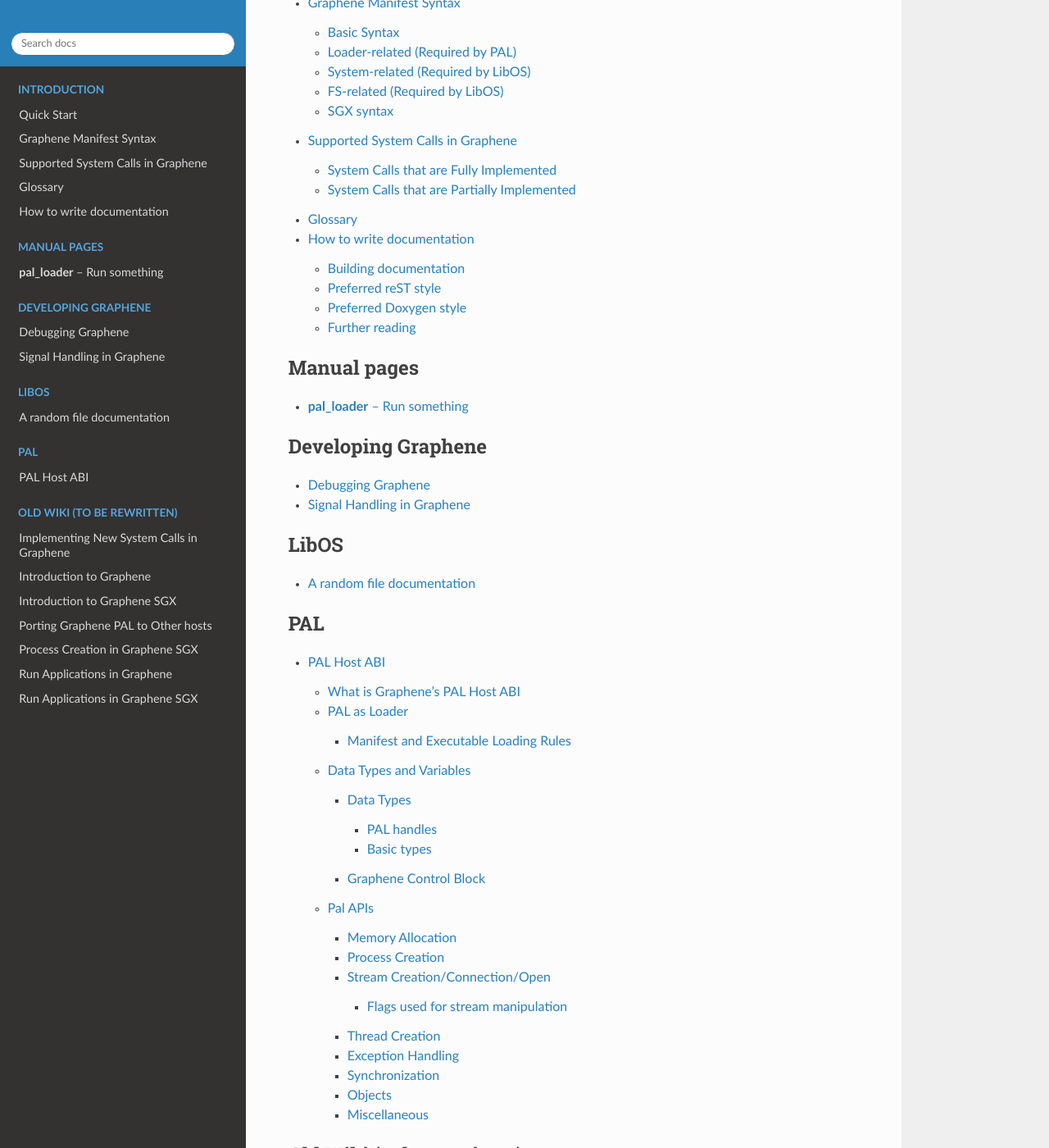
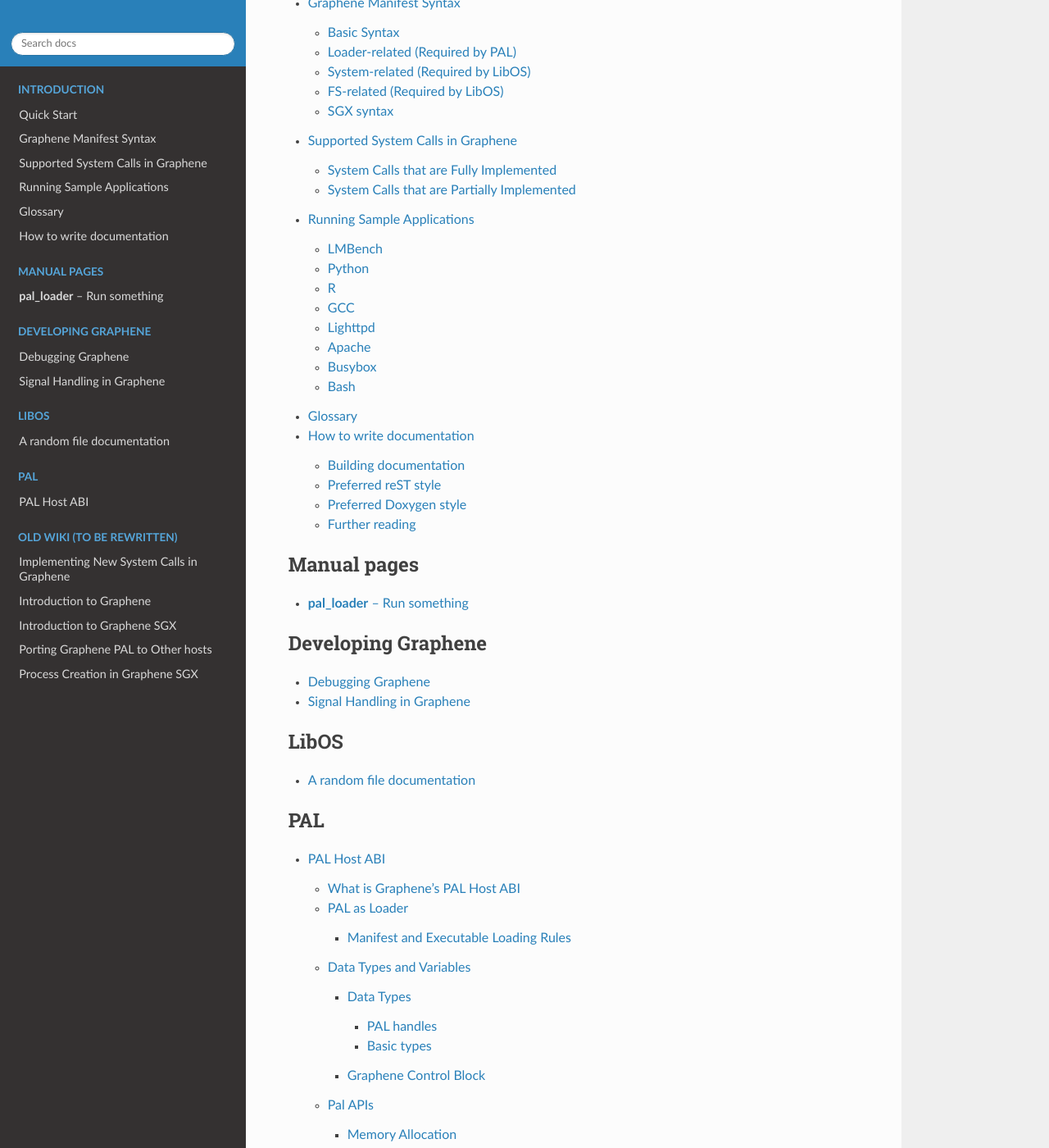
Before and after one commit to gramineproject/gramine, a Sphinx documentation site: the page built from Documentation/index.rst, in a window 1280 px wide and 1400 px high, scrolled down 5539 px. Shown: the whole window at 82% size. Built offline with Sphinx 7.4.7 and the Read the Docs theme 2.0.0, drawn with Linux system fonts in a browser that asks for light colours; some of the changed lines change nothing that is shown; some of the changed text lies outside the part shown.

Commit message:
[Docs] reSTify oldwiki/Run-Applications-in-Graphene[-SGX].md
Those went into a single file: sample-apps.rst.

```diff
--- a/Documentation/index.rst
+++ b/Documentation/index.rst
@@ -7,6 +7,7 @@
    quickstart
    manifest-syntax
    supported-syscalls
+   sample-apps
    glossary
    howto-doc
 
--- a/Documentation/oldwiki/Run-Applications-in-Graphene-SGX.md
+++ /dev/null
@@ -1,163 +0,0 @@
-# Run Applications in Graphene SGX
-
-We prepared and tested several applications to demonstrate Graphene-SGX usability. These applications
-can be directly built and run from the Graphene source:
-
-* [LMBench (v2.5)](#running-lmbench-in-graphene-sgx)
-* [Python](#running-python-in-graphene-sgx)
-* [R](#running-r-in-graphene-sgx)
-* [Lighttpd](#running-lighttpd-in-graphene-sgx)
-* [Apache](#running-apache-in-graphene-sgx)
-* [Busybox](#running-busybox-in-graphene-sgx)
-* [Bash](#running-bash-in-graphene-sgx)
-
-
-## Running LMBench in Graphene-SGX
-
-The LMBench source and scripts are stored in the directory `LibOS/shim/test/apps/lmbench`. Many
-convenient commands are written in the Makefile inside the directory. The following steps compile
-and run LMBench in a native environment and under Graphene-SGX:
-
-    cd LibOS/shim/test/apps/lmbench
-    make SGX=1                    # compile lmbench and generate manifest and signature
-    make SGX=1 sgx-tokens         # get enclave token
-    make SGX=1 test-graphene      # run the whole package in Graphene-SGX
-
-The result of native runs can be found in `lmbench-2.5/results/linux`. The result of Graphene-SGX
-runs can be found in `lmbench-2.5/results/graphene`. The file with the largest number as suffix
-will be the latest output. For debugging purposes, you may want to test each LMBench test
-individually. To do that, run the following commands:
-
-    cd LibOS/shim/test/apps/lmbench
-    cd lmbench-2.5/bin/linux/
-    SGX=1 ./pal_loader lat_syscall null    # run lat_syscall in Graphene-SGX
-
-To run the tcp and udp latency tests:
-
-    SGX=1 ./pal_loader lat_udp -s &        # starts a server
-    SGX=1 ./pal_loader lat_udp 127.0.0.1   # starts a client
-    SGX=1 ./pal_loader lat_udp -127.0.0.1  # kills the server
-
-## Running Python in Graphene-SGX
-
-To run Python, first generate the manifest and the signature, and retrieve the token:
-
-    cd LibOS/shim/test/apps/python
-    make SGX=1
-    make SGX=1 sgx-tokens
-
-You can run `python.manifest.sgx` as an executable to load any script. The manifest file is
-actually a script with a shebang that can be automatically loaded in PAL. Use the following
-commands:
-
-    ./python.manifest.sgx scripts/helloworld.py
-    ./python.manifest.sgx scripts/fibonacci.py
-
-## Running R in Graphene-SGX
-
-To run R, first prepare the manifest:
-
-    cd LibOS/shim/test/apps/r
-    make SGX=1
-    make SGX=1 sgx-tokens
-
-You can run `R.manifest.sgx` as an executable to load any script. The manifest file is actually
-a script with a shebang that can be automatically loaded in PAL. Use the following commands:
-
-    ./R.manifest.sgx -f scripts/sample.r
-
-## Running Lighttpd in Graphene-SGX
-
-Lighttpd can be used to test the TCP latency and throughput of Graphene-SGX, in either single-
-threaded or multi-threaded environment. The scripts and the source code for Lighttpd can be found
-in `LibOS/shim/test/apps/lighttpd`. To build Lighttpd, run the following commands:
-
-    cd LibOS/shim/test/apps/lighttpd
-    make SGX=1
-    make SGX=1 sgx-tokens
-
-The commands above will compile the source code, build the manifest file for Graphene-SGX, generate
-the configuration file for Lighttpd, and generate the HTML sample files. We prepared the following file
-samples:
-
-* `html/random/*.html`: random files (non-html) created with different sizes
-
-The server should be started manually and tested by running the ApacheBench (ab) benchmark from a
-remote client. To start the HTTP server, run one of the following commands:
-
-    make start-native-server  or  make SGX=1 start-graphene-server
-
-To start the server in a multi-threaded environment, run one of the following commands:
-
-    make start-multithreaded-native-server  or  make SGX=1 start-multithreaded-graphene-server
-
-For testing, use ApacheBench (ab). There is a script `run-apachebench.sh` that takes two arguments:
-the IP and the port. It runs 100,000 requests (`-n 100000`) with 25 to 200 maximum outstanding
-requests (`-c 25` to `-c 200`). The results are saved into the same directory, and all previous
-output files are overwritten.
-
-    make SGX=1 start-graphene-server
-    ./run-apachebench.sh <ip> <port>
-    # which internally calls:
-    #   ab -k -n 100000 -c [25:200] -t 10 http://ip:port/random/100.1.html
-
-## Running Apache in Graphene-SGX
-
-Apache is a commercial-class web server that can be used to test the TCP latency and throughput of
-Graphene. The scripts and the source code can be found in `LibOS/shim/test/apps/apache`. To build
-Apache, run the following commands:
-
-    cd LibOS/shim/test/apps/apache
-    make SGX=1
-    make SGX=1 sgx-tokens
-
-The commands above will compile the source code, build the manifest file for Graphene, generate
-the configuration file for Apache, and generate the HTML sample files (same as described in the
-[lighttpd section](#running-lighttpd-in-graphene-sgx)).
-
-The server can be started manually via one of the following commands:
-
-    make start-native-server  or  make SGX=1 start-graphene-server
-
-By default, the Apache web server is configured to run with 4 preforked worker processes and has
-PHP support enabled. To test Apache server with ab, run:
-
-    make SGX=1 start-graphene-server
-    ./run-apachebench.sh <ip> <port>
-    # which internally calls:
-    #   ab -k -n 100000 -c [25:200] -t 10 http://ip:port/random/100.1.html
-
-## Running Busybox in Graphene-SGX
-
-Busybox is a standalone shell including general-purpose system utilities. The scripts and the
-source code for Busybox is stored in `LibOS/shim/apps/busybox`. To build the source code with
-the proper manifest, run the following commands:
-
-    cd LibOS/shim/test/apps/busybox
-    make SGX=1
-    make SGX=1 sgx-tokens
-
-To run Busybox, you may directly run busybox.manifest built in the directory as a script.
-For example:
-
-    ./busybox.manifest.sgx sh (to run a shell)
-
-or
-
-    ./busybox.manifest.sgx ls -l (to list local directory)
-
-## Running Bash in Graphene-SGX
-
-Bash is the most commonly used shell utility in Linux. The scripts and the source code for Bash
-are stored in `LibOS/shim/apps/bash`. To build the source code with the proper manifest, simply run
-the following commands:
-
-    cd LibOS/shim/test/apps/bash
-    make SGX=1
-    make SGX=1 sgx-tokens
-
-To test Bash, use the benchmark suites we prepared: `bash_test.sh` and `unixbench`. Run one of the
-following commands to test Bash:
-
-    ./bash.manifest.sgx bash_test.sh [times]
-    ./bash.manifest.sgx unixbench.sh [times]
--- a/Documentation/oldwiki/Run-Applications-in-Graphene.md
+++ /dev/null
@@ -1,182 +0,0 @@
-# Run Applications in Graphene
-
-We prepared and tested several applications to demonstrate Graphene usability. These applications
-can be directly built and run from the Graphene source:
-
-* [LMBench (v2.5)](#running-lmbench-in-graphene)
-* [Python](#running-python-in-graphene)
-* [R](#running-r-in-graphene)
-* [GCC](#running-gcc-in-graphene)
-* [Lighttpd](#running-lighttpd-in-graphene)
-* [Apache](#running-apache-in-graphene)
-* [Busybox](#running-busybox-in-graphene)
-* [Bash](#running-bash-in-graphene)
-
-## Running LMBench in Graphene
-
-The LMBench source and scripts are stored in the directory `LibOS/shim/test/apps/lmbench`. Many
-convenient commands are written in the Makefile inside the directory. The following steps compile
-and run LMBench in a native environment and under Graphene.
-
-    cd LibOS/shim/test/apps/lmbench
-    make                  # compile lmbench and set up manifests as target of Graphene tests
-    make test-native      # run the whole package in native environment
-    make test-graphene    # run the whole package in Graphene
-
-The result of native runs can be found in `lmbench-2.5/results/linux`. The result of Graphene runs
-can be found in `lmbench-2.5/results/graphene`. The file with the largest number as suffix will be
-the latest output. For debugging purposes, you may want to test each LMBench test individually. To
-do that, run the following commands:
-
-    cd LibOS/shim/test/apps/lmbench
-    cd lmbench-2.5/bin/linux/
-    ./lat_syscall null        # run the specific test, for example, lat_syscall
-    ./pal lat_syscall null    # run lat_syscall in Graphene
-
-To run the tcp and udp latency tests:
-
-     ./pal_loader lat_udp -s &        # starts a server
-     ./pal_loader lat_udp 127.0.0.1   # starts a client
-     ./pal_loader lat_udp -127.0.0.1  # kills the server
-
-## Running Python in Graphene
-
-To run Python, first prepare the manifest:
-
-    cd LibOS/shim/test/apps/python
-    make
-
-You can run `python.manifest` as an executable to load any script. The manifest file is actually
-a script with a shebang that can be automatically loaded in PAL. Use the following commands:
-
-    ./python.manifest scripts/helloworld.py
-    ./python.manifest scripts/fibonacci.py
-
-
-## Running R in Graphene
-
-To run R, first prepare the manifest:
-
-    cd LibOS/shim/test/apps/r
-    make
-
-You can run `R.manifest` as an executable to load any script. The manifest file is actually a script
-with a shebang that can be automatically loaded in PAL. Use the following command:
-
-    ./R.manifest -f scripts/sample.r
-
-
-## Running GCC in Graphene
-
-We prepared several C/C++ source files to test the performance of file I/O. The scripts and the
-tested source files can be found in `LibOS/shim/test/apps/gcc/test_files`. The source files include:
-
-* `helloworld.c`: an extremely small source file
-* `gzip.c`: a larger real-world application
-* `oggenc.m.c`: even larger, linked with libm.so
-* `single-gcc.c`: all of the gcc source in one source file, used as a stress test
-
-To test compilation of these source files, first prepare the GCC manifest to compile the program:
-
-    cd LibOS/shim/test/apps/gcc
-    make
-
-To test GCC, run `gcc.manifest` as an executable. The manifest file is actually a script with a
-shebang that can be automatically loaded in PAL. Use the following commands:
-
-    ./gcc.manifest -o test_files/hello test_files/helloworld.c
-    ./gcc.manifest -o test_files/single-gcc test_files/single-gcc.c
-
-
-## Running Lighttpd in Graphene
-
-Lighttpd can be used to test the TCP latency and throughput of Graphene, in either single-threaded
-or multi-threaded environment. The scripts and the source code for Lighttpd can be found in
-`LibOS/shim/test/apps/lighttpd`. To build Lighttpd, run the following command:
-
-    cd LibOS/shim/test/apps/lighttpd
-    make
-
-The commands above will compile the source code, build the manifest file for Graphene, generate the
-configuration file for Lighttpd, and generate the HTML sample files. We prepared the following file
-samples:
-
-* `html/random/*.html`: random files (non-html) created with different sizes
-
-The server should be started manually and tested by running the ApacheBench (ab) benchmark from a
-remote client. To start the HTTP server, run one of the following commands:
-
-    make start-native-server  or  make start-graphene-server
-
-To start the server in a multi-threaded environment, run one of the following commands:
-
-    make start-multithreaded-native-server  or  make start-multithreaded-graphene-server
-
-For testing, use ApacheBench (ab). There is a script `run-apachebench.sh` that takes two arguments:
-the IP and the port. It runs 100,000 requests (`-n 100000`) with 25 to 200 maximum outstanding
-requests (`-c 25` to `-c 200`). The results are saved into the same directory, and all previous
-output files are overwritten.
-
-    make start-graphene-server
-    ./run-apachebench.sh <ip> <port>
-    # which internally calls:
-    #   ab -k -n 100000 -c [25:200] -t 10 http://ip:port/random/100.1.html
-
-## Running Apache in Graphene
-
-Apache is a commercial-class web server that can be used to test the TCP latency and throughput of
-Graphene. The scripts and the source code can be found in `LibOS/shim/test/apps/apache`. To build
-Apache, run the following command:
-
-    cd LibOS/shim/test/apps/apache
-    make
-
-The commands above will compile the source code, build the manifest file for Graphene, generate
-the configuration file for Apache, and generate the HTML sample files (same as described in the
-[lighttpd section](#running-lighttpd-in-graphene)).
-
-The server can be started manually via one of the following commands:
-
-    make start-native-server  or  make start-graphene-server
-
-By default, the Apache web server is configured to run with 4 preforked worker processes and has
-PHP support enabled. To test Apache server with ab, run:
-
-    make start-graphene-server
-    ./run-apachebench.sh <ip> <port>
-    # which internally calls:
-    #   ab -k -n 100000 -c [25:200] -t 10 http://ip:port/random/100.1.html
-
-## Running Busybox in Graphene
-
-Busybox is a standalone shell including general-purpose system utilities. The scripts and the
-source code for Busybox is stored in `LibOS/shim/apps/busybox`. To build the source code with
-the proper manifest, run the following commands:
-
-    cd Shim/shim/test/apps/busybox
-    make
-
-To run Busybox, you may directly run busybox.manifest built in the directory as a script.
-For example:
-
-    ./busybox.manifest sh (to run a shell)
-
-or
-
-    ./busybox.manifest ls -l (to list local directory)
-
-
-## Running Bash in Graphene
-
-Bash is the most commonly used shell utility in Linux. The scripts and the source code for Bash
-are stored in `LibOS/shim/apps/bash`. To build the source code with the proper manifest, simply run
-the following commands:
-
-    cd Shim/shim/test/apps/bash
-    make
-
-To test Bash, use the benchmark suites we prepared: `bash_test.sh` and `unixbench`. Run one of the
-following commands to test Bash:
-
-    ./bash.manifest bash_test.sh [times]
-    ./bash.manifest unixbench.sh [times]
--- /dev/null
+++ b/Documentation/sample-apps.rst
@@ -0,0 +1,262 @@
+Running Sample Applications
+===========================
+
+.. highlight:: sh
+
+We prepared and tested several applications to demonstrate Graphene and
+Graphene-SGX usability. These applications can be directly built and run from
+the Graphene source.
+
+.. _sample-lmbench:
+
+LMBench
+-------
+
+The LMBench source and scripts are stored in the directory
+:file:`LibOS/shim/test/apps/lmbench`. Many convenient commands are written in
+the Makefile inside the directory. The following steps compile and run LMBench
+in a |~| native environment and under Graphene::
+
+   cd LibOS/shim/test/apps/lmbench
+   make                  # compile lmbench and set up manifests as target of Graphene tests
+   make test-native      # run the whole package in native environment
+   make test-graphene    # run the whole package in Graphene
+
+   # or under SGX:
+   make SGX=1                 # compile lmbench and generate manifest and signature
+   make SGX=1 sgx-tokens      # get enclave token
+   make SGX=1 test-graphene   # run the whole package in Graphene-SGX
+
+The result of native runs can be found in :file:`lmbench-2.5/results/linux`. The
+result of Graphene runs can be found in :file:`lmbench-2.5/results/graphene`.
+The file with the largest number as suffix will be the latest output. For
+debugging purposes, you may want to test each LMBench test individually. To do
+that, run the following commands::
+
+   cd LibOS/shim/test/apps/lmbench
+   cd lmbench-2.5/bin/linux/
+   ./lat_syscall null        # run the specific test, for example, lat_syscall
+   ./pal lat_syscall null    # run lat_syscall in Graphene
+   SGX=1 ./pal_loader lat_syscall null    # run lat_syscall in Graphene-SGX
+
+To run the tcp and udp latency tests::
+
+   ./pal_loader lat_udp -s &        # starts a server
+   ./pal_loader lat_udp 127.0.0.1   # starts a client
+   ./pal_loader lat_udp -127.0.0.1  # kills the server
+
+   # under SGX:
+   SGX=1 ./pal_loader lat_udp -s &        # starts a server
+   SGX=1 ./pal_loader lat_udp 127.0.0.1   # starts a client
+   SGX=1 ./pal_loader lat_udp -127.0.0.1  # kills the server
+
+Python
+------
+
+To run Python, first prepare the manifest::
+
+   cd LibOS/shim/test/apps/python
+   make
+
+   # or under SGX
+   make SGX=1
+   make SGX=1 sgx-tokens
+
+You can run :command:`python.manifest` as an executable to load any script. The
+manifest file is actually a |~| script with a |~| shebang that can be
+automatically loaded in PAL. Use the following commands::
+
+   ./python.manifest scripts/helloworld.py
+   ./python.manifest scripts/fibonacci.py
+
+   # or under SGX:
+   ./python.manifest.sgx scripts/helloworld.py
+   ./python.manifest.sgx scripts/fibonacci.py
+
+
+R
+-
+
+To run R, first prepare the manifest::
+
+   cd LibOS/shim/test/apps/r
+   make
+
+   # or under SGX:
+   make SGX=1
+   make SGX=1 sgx-tokens
+
+You can run :command:`R.manifest` or :command:`R.manifest.sgx` as an executable
+to load any script. The manifest file is actually a |~| script with a shebang
+that can be automatically loaded in PAL. Use the following command::
+
+   ./R.manifest -f scripts/sample.r
+   # under SGX:
+   ./R.manifest.sgx -f scripts/sample.r
+
+GCC
+---
+
+We prepared several C/C++ source files to test the performance of file I/O. The
+scripts and the tested source files can be found in
+:file:`LibOS/shim/test/apps/gcc/test_files`. The source files include:
+
+* :file:`helloworld.c`: an extremely small source file
+* :file:`gzip.c`: a |~| larger real-world application
+* :file:`oggenc.m.c`: even larger, linked with libm.so
+* :file:`single-gcc.c`: all of the gcc source in one source file, used as
+  a |~| stress test
+
+To test compilation of these source files, first prepare the GCC manifest to
+compile the program::
+
+   cd LibOS/shim/test/apps/gcc
+   make
+
+To test GCC, run :command:`gcc.manifest` as an executable. The manifest file is
+actually a |~| script with a |~| shebang that can be automatically loaded in
+PAL. Use the following commands::
+
+   ./gcc.manifest -o test_files/hello test_files/helloworld.c
+   ./gcc.manifest -o test_files/single-gcc test_files/single-gcc.c
+
+.. todo:: SGX
+
+.. _sample-lighttpd:
+
+Lighttpd
+--------
+
+Lighttpd can be used to test the TCP latency and throughput of Graphene and/or
+Graphene-SGX, in either single-threaded or multi-threaded environment. The
+scripts and the source code for Lighttpd can be found in
+:file:`LibOS/shim/test/apps/lighttpd`. To build Lighttpd, run the following
+command::
+
+   cd LibOS/shim/test/apps/lighttpd
+   make
+   # or under SGX:
+   make SGX=1
+   make SGX=1 sgx-tokens
+
+The commands above will compile the source code, build the manifest file for
+Graphene, generate the configuration file for Lighttpd, and generate the HTML
+sample files. We prepared the following file samples:
+
+* :file:`html/random/{*}.html`: random files (non-html) created with different
+  sizes
+
+The server should be started manually and tested by running the ApacheBench
+(:command:`ab`) benchmark from a |~| remote client. To start the HTTP server,
+run one of the following commands::
+
+   make start-native-server
+   # or
+   make start-graphene-server
+   # or under SGX
+   make SGX=1 start-graphene-server
+
+To start the server in a |~| multi-threaded environment, run one of the
+following commands::
+
+   make start-multithreaded-native-server
+   # or
+   make start-multithreaded-graphene-server
+   # or under SGX
+   make SGX=1 start-multithreaded-graphene-server
+
+For testing, use ApacheBench (:command:`ab`). There is a script
+:command:`run-apachebench.sh` that takes two arguments: the IP and the port. It
+runs 100,000 requests (``-n 100000``) with 25 to 200 maximum outstanding
+requests (``-c 25`` to ``-c 200``). The results are saved into the same
+directory, and all previous output files are overwritten.
+
+::
+
+   make start-graphene-server  # or make SGX=1 start-graphene-server
+   ./run-apachebench.sh <ip> <port>
+   # which internally calls:
+   #   ab -k -n 100000 -c [25:200] -t 10 http://ip:port/random/100.1.html
+
+Apache
+------
+
+Apache is a |~| commercial-class web server that can be used to test the TCP
+latency and throughput of Graphene. The scripts and the source code can be found
+in :file:`LibOS/shim/test/apps/apache`. To build Apache, run the following
+command::
+
+   cd LibOS/shim/test/apps/apache
+   make
+   # or under SGX:
+   make SGX=1
+   make SGX=1 sgx-tokens
+
+The commands above will compile the source code, build the manifest file for
+Graphene, generate the configuration file for Apache, and generate the HTML
+sample files (same as described in the :ref:`lighttpd section
+<sample-lighttpd>`).
+
+The server can be started manually via one of the following commands::
+
+   make start-native-server
+   # or
+   make start-graphene-server
+   # or under SGX
+   make SGX=1 start-graphene-server
+
+By default, the Apache web server is configured to run with 4 preforked worker
+processes and has PHP support enabled. To test Apache server with :command:`ab`,
+run::
+
+   make start-graphene-server  # or make SGX=1 start-graphene-server
+   ./run-apachebench.sh <ip> <port>
+   # which internally calls:
+   #   ab -k -n 100000 -c [25:200] -t 10 http://ip:port/random/100.1.html
+
+Busybox
+-------
+
+Busybox is a standalone shell including general-purpose system utilities. The
+scripts and the source code for Busybox is stored in
+:file:`LibOS/shim/apps/busybox`. To build the source code with the proper
+manifest, run the following commands::
+
+   cd LibOS/shim/test/apps/busybox
+   make
+   # or under SGX:
+   make SGX=1
+   make SGX=1 sgx-tokens
+
+To run Busybox, you may directly run :command:`busybox.manifest` built in the
+directory as a |~| script. For example::
+
+   ./busybox.manifest sh         # to run a shell
+   ./busybox.manifest ls -l      # to list local directory
+
+   # or under SGX:
+   ./busybox.manifest.sgx sh     # to run a shell
+   ./busybox.manifest.sgx ls -l  # to list local directory
+
+Bash
+----
+
+Bash is the most commonly used shell utility in Linux. The scripts and the
+source code for Bash are stored in :file:`LibOS/shim/apps/bash`. To build the
+source code with the proper manifest, simply run the following commands::
+
+   cd LibOS/shim/test/apps/bash
+   make
+   # or under SGX:
+   make SGX=1
+   make SGX=1 sgx-tokens
+
+To test Bash, use the benchmark suites we prepared: :command:`bash_test.sh` and
+:command:`unixbench`. Run one of the following commands to test Bash::
+
+   ./bash.manifest bash_test.sh [times]
+   ./bash.manifest unixbench.sh [times]
+
+   # or under SGX:
+   ./bash.manifest.sgx bash_test.sh [times]
+   ./bash.manifest.sgx unixbench.sh [times]
```
